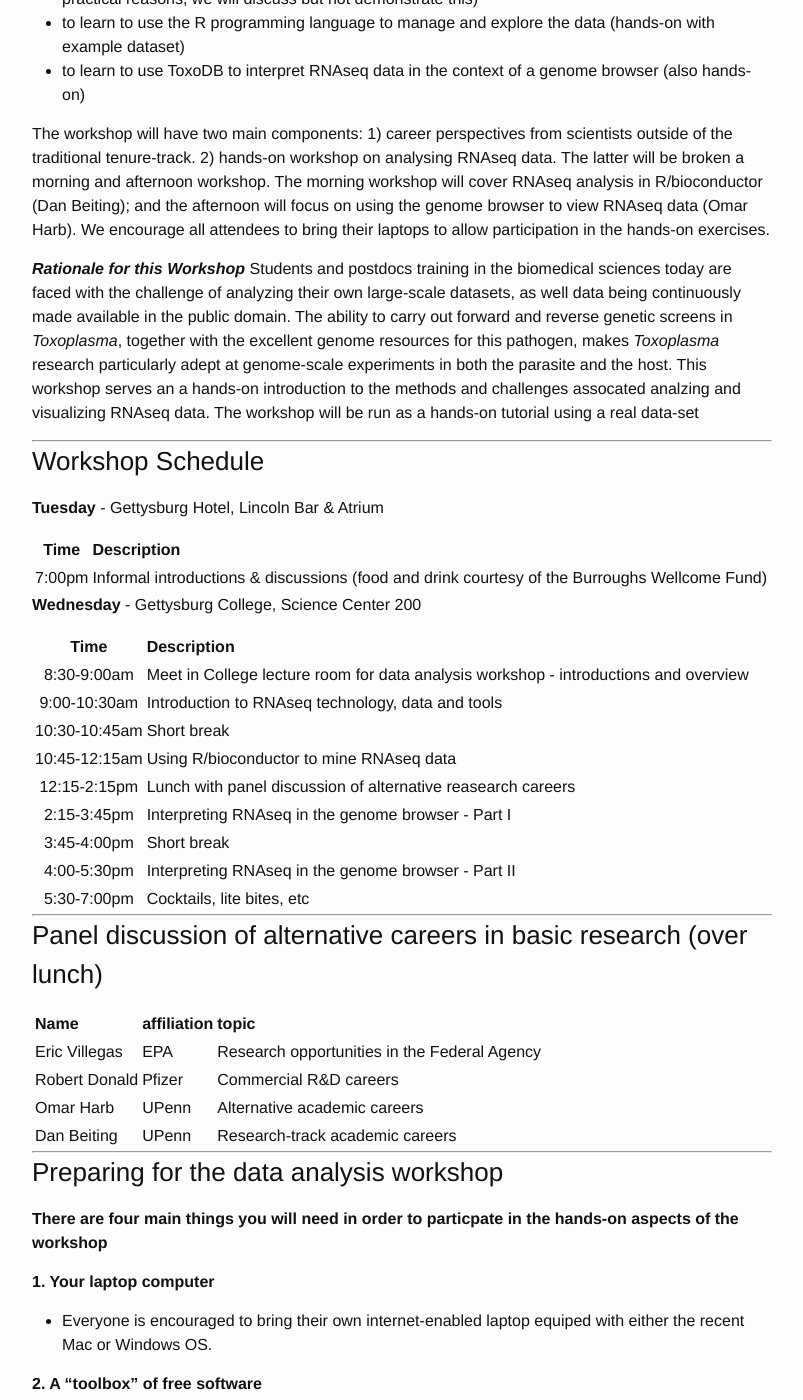
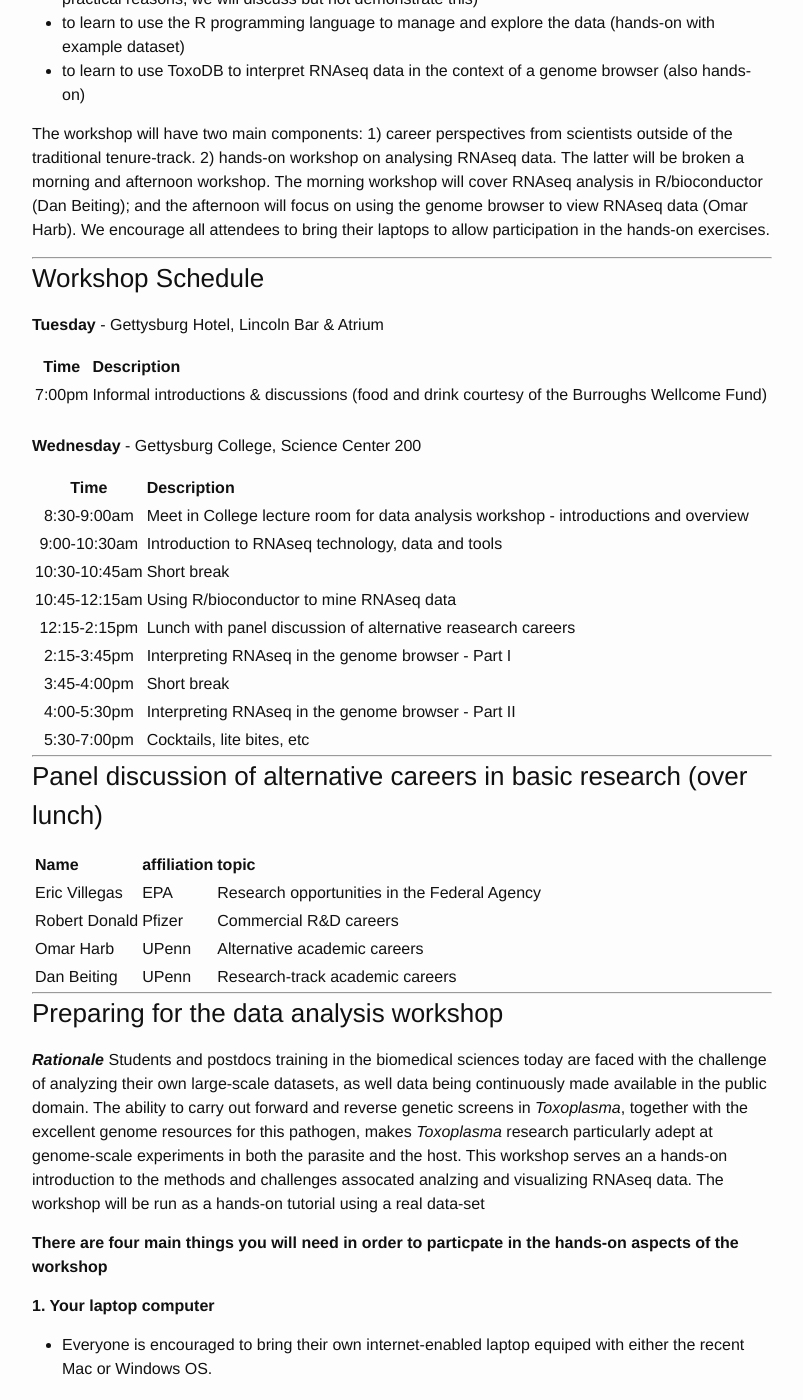
Before and after one commit to ToxoGenomicsWorkshop/ToxoGenomicsWorkshop.github.io, a Jekyll site: the page built from index.md, in a window 1280 px wide and 1400 px high, scrolled down 300 px. Shown: the whole window, without its empty margins (238-1041 px from the left). Built offline with Jekyll 4.4.1, drawn with Linux system fonts in a browser that asks for light colours; some of the changed lines change nothing that is shown; some of the changed text lies outside the part shown.

Commit message:
updated site

```diff
--- a/index.md
+++ b/index.md
@@ -12,8 +12,6 @@ This is the GitHub repository for the Toxoplasma Pre-Conference Workshop on data
 
 The workshop will have two main components: 1) career perspectives from scientists outside of the traditional tenure-track.  2) hands-on workshop on analysing RNAseq data.  The latter will be broken a morning and afternoon workshop. The morning workshop will cover RNAseq analysis in R/bioconductor (Dan Beiting); and the afternoon will focus on using the genome browser to view RNAseq data (Omar Harb).  We encourage all attendees to bring their laptops to allow participation in the hands-on exercises.
 
-***Rationale for this Workshop***  Students and postdocs training in the biomedical sciences today are faced with the challenge of analyzing their own large-scale datasets, as well data being continuously made available in the public domain.  The ability to carry out forward and reverse genetic screens in _Toxoplasma_, together with the excellent genome resources for this pathogen, makes _Toxoplasma_ research particularly adept at genome-scale experiments in both the parasite and the host.  This workshop serves an a hands-on introduction to the methods and challenges assocated analzing and visualizing RNAseq data.  The workshop will be run as a hands-on tutorial using a real data-set
-
 
 ----
 
@@ -26,7 +24,7 @@ Time	|	Description	|
 :------:|:--------
 7:00pm	|	Informal introductions & discussions (food and drink courtesy of the Burroughs Wellcome Fund)<br/>
 
-
+<br/>
 **Wednesday** - Gettysburg College, Science Center 200
 
 Time	|	Description	|
@@ -60,6 +58,8 @@ Dan Beiting	|	UPenn	|	Research-track academic careers
 
 ### Preparing for the data analysis workshop
 
+***Rationale***  Students and postdocs training in the biomedical sciences today are faced with the challenge of analyzing their own large-scale datasets, as well data being continuously made available in the public domain.  The ability to carry out forward and reverse genetic screens in _Toxoplasma_, together with the excellent genome resources for this pathogen, makes _Toxoplasma_ research particularly adept at genome-scale experiments in both the parasite and the host.  This workshop serves an a hands-on introduction to the methods and challenges assocated analzing and visualizing RNAseq data.  The workshop will be run as a hands-on tutorial using a real data-set
+
 **There are four main things you will need in order to particpate in the hands-on aspects of the workshop**
 
 **1. Your laptop computer**<br/>
@@ -76,7 +76,7 @@ Dan Beiting	|	UPenn	|	Research-track academic careers
 **3. Sample dataset**<br/>
 
 * We will be analyzing RNAseq data from this [2014 PLOS One](http://journals.plos.org/plosone/article?id=10.1371/journal.pone.0111297) published by [Kami Kim's lab](http://www.einstein.yu.edu/faculty/4972/kami-kim/).
-* The original raw data is available on the Short Read Archive [here](http://www.ebi.ac.uk/ena/data/view/SRP045423), but you __DO NOT__ need to download this.  Instead, please download the 'digital gene expression list' (DGEList) from [here](materials/DGEList)
+* The original raw data is available on the Short Read Archive [here](http://www.ebi.ac.uk/ena/data/view/SRP045423), but you __do not__ need to download this (files are huge).  Instead, please download the 'digital gene expression list' (DGEList) from [here](materials/DGEList)
 * In addition to the data, please download this simple [text file](materials/studyDesign.txt) that describes the design of the study
 
 **4. An analysis script**<br/>
```
